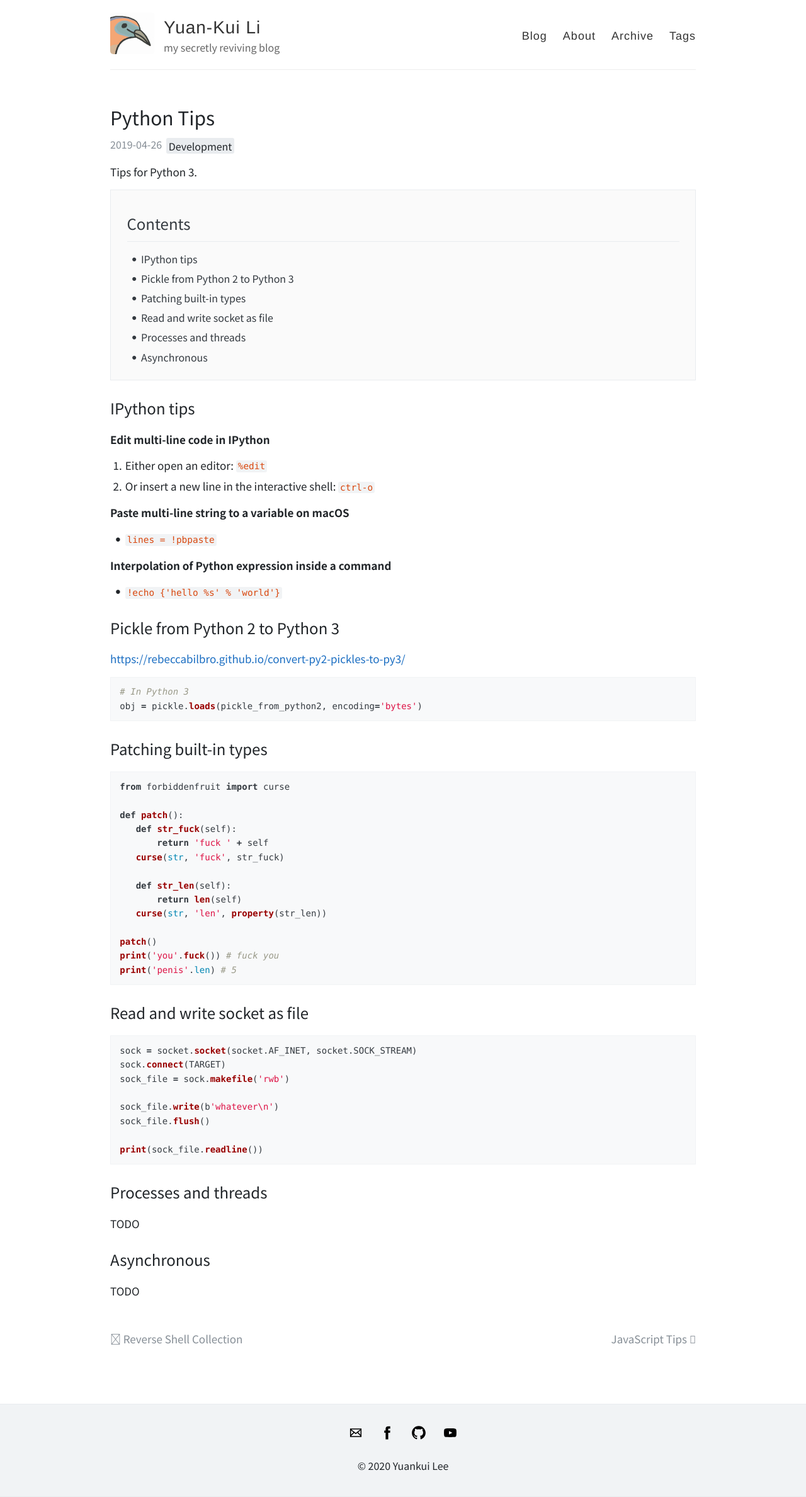
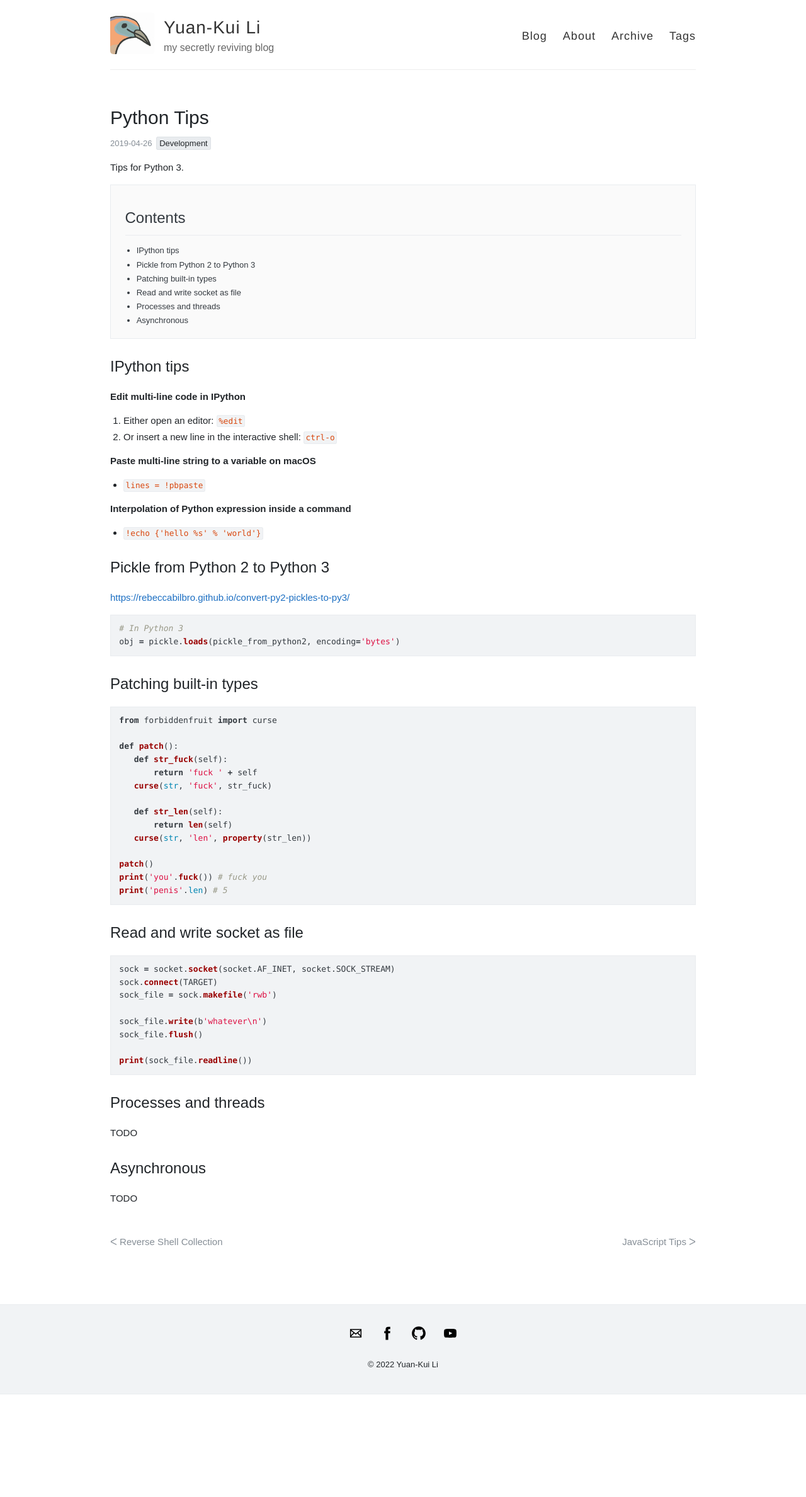
Before and after one commit to djosix/djosix.github.io, a Jekyll site: the page built from _posts/notes/2019-04-26-python-tips.md, in a window 1280 px wide. Shown: the whole page at 63% size. Built offline with Jekyll 4.4.1, drawn with Linux system fonts in a browser that asks for light colours; comment, search, counter and statistics services are not loaded; after the commit the page ends 2214 px from its top, so only the background shows below that.

Commit message:
fix looking

```diff
--- a/_config.yml
+++ b/_config.yml
@@ -51,7 +51,7 @@ footer-links:
   youtube: user/alterma01
 
 # Text under the icons in footer
-footer-text: © 2020 Yuankui Lee
+footer-text: © 2022 Yuan-Kui Li
 
 # Enter your Disqus shortname (not your username) to enable commenting on posts
 # You can find your shortname on the Settings page of your Disqus account
--- a/_layouts/post.html
+++ b/_layouts/post.html
@@ -29,14 +29,14 @@ layout: default
     {% if page.previous.url %}
       <span class="prev" >
           <a href="{{ site.url }}{{ site.baseurl }}{{ page.previous.url }}">
-            &#xE000; {{ page.previous.title }}
+            &#x1438; {{ page.previous.title }}
           </a>
       </span>
     {% endif %}
     {% if page.next.url %}
       <span class="next" >
           <a href="{{ site.url }}{{ site.baseurl }}{{ page.next.url }}">
-            {{ page.next.title }} &#xE001;
+            {{ page.next.title }} &#x1433;
           </a>
       </span>
     {% endif %}
--- a/_sass/_highlights.scss
+++ b/_sass/_highlights.scss
@@ -9,6 +9,7 @@ code.highlighter-rouge {
   font-size: 85%;
   color: $oc-orange-9;
   background-color: $oc-gray-1;
+  border: 1px solid $oc-gray-2;
   padding: .1em .2em;
   border-radius: 3px;
 }
@@ -16,7 +17,8 @@ code.highlighter-rouge {
 pre.highlight {
   font-size: $code-font-size;
   padding: .85em .85em .85em 1.025em;
-  border: 1px solid $oc-gray-1;
+  border: 1px solid $oc-gray-2;
+  background-color: $oc-gray-1;
   // border-radius: 3px;
   color: $oc-gray-8;
   margin: 1em 0;
--- a/_sass/_variables.scss
+++ b/_sass/_variables.scss
@@ -20,20 +20,20 @@ $helveticaNeue: "Helvetica Neue", Helvetica, Arial, sans-serif;
 $georgia: Georgia, serif;
 
 // Fonts
-$base-font: 'Noto Sans TC', 'Open Sans', 'Spoqa Han Sans', 'Source Sans Pro', 'Apple SD Gothic Neo', 'Nanum Barun Gothic', 'Nanum Gothic', 'Verdana', 'Arial', 'Dotum', sans-serif;
+$base-font: sans-serif;
 $code-font: Menlo, monospace;
 
 // Font sizes
-$base-font-size: 17px;
-$small-font-size: 16px;
-$code-font-size: 14px;
+$base-font-size: 15px;
+$small-font-size: 13px;
+$code-font-size: 13px;
 $h1-font-size: 30px;
 $h2-font-size: 27px;
 $h3-font-size: 24px;
 $h4-font-size: 21px;
 $h5-font-size: 18px;
 
-$base-font-weight: 360;
+$base-font-weight: normal;
 
 // Colors
 $base-color: $oc-gray-9;
@@ -66,19 +66,19 @@ $footer-border-color: $oc-gray-2;
 $footer-background-color: $oc-gray-1;
 
 // List
-$li-bottom-space: 0.4em;
+$li-bottom-space: 0.3em;
 $li-bullets-width: 1.4em;
-$li-line-height: 1.55;
+$li-line-height: 1.4em;
 
 $ul-bullets-font: sans-serif;
-$ul-bullets-font-size: 1.4em;
-$ul-bullets-font-line-height: 1.2;
-$ul-bullets-right-space: .3em;
+$ul-bullets-font-size: $base-font-size;
+$ul-bullets-font-line-height: inherit;
+$ul-bullets-right-space: .5em;
 
 $ol-bullets-font: inherit;
-$ol-bullets-font-size: 1em;
+$ol-bullets-font-size: $base-font-size;
 $ol-bullets-font-line-height: inherit;
-$ol-bullets-right-space: .3em;
+$ol-bullets-right-space: .5em;
 
 $li-child-size-ratio: 0.95;
 
--- a/index.html
+++ b/index.html
@@ -42,14 +42,14 @@ layout: default
   {% if paginator.previous_page %}
     <span class="prev">
       <a href="{{ site.baseurl }}{{ paginator.previous_page_path }}" class="prev">
-        &#xE000; Previous
+        &#x1438 Previous
       </a>
     </span>
   {% endif %}
   {% if paginator.next_page %}
     <span class="next">
       <a href="{{ site.baseurl}}{{ paginator.next_page_path }}" class="next">
-        Next &#xE001;
+        Next &#x1433
       </a>
     </span>
   {% endif %}
--- a/style.scss
+++ b/style.scss
@@ -87,7 +87,7 @@ h1, h2, h3, h4, h5, h6 {
 }
 
 h1, h2, h3 {
-  font-weight: 400;
+  font-weight: medium;
 }
 
 h1 {
@@ -180,8 +180,8 @@ ol, ul {
 }
 
 ul {
+  list-style-type: disc;
   > li:before {
-    content: "\2022";
     padding-right: $ul-bullets-right-space;
     font-family: $ul-bullets-font;
     font-size: $ul-bullets-font-size;
@@ -190,11 +190,9 @@ ul {
 }
 
 ol {
-  counter-reset: section;
-
+  list-style-type: decimal;
   > li:before {
     counter-increment: section;
-    content: counter(section) ".";
     padding-right: $ol-bullets-right-space;
     font-family: $ol-bullets-font;
     font-size: $ol-bullets-font-size;
@@ -270,7 +268,7 @@ tbody tr:nth-child(odd) th {
 
 // Blockquote
 blockquote {
-  font-weight: 300;
+  font-weight: $base-font-weight;
   padding: 0 0 0 1.4rem;
   margin: 0 2rem 1rem 0;
   border-left: .2em solid $blockquote-border-color;
@@ -493,7 +491,8 @@ nav {
 
       > a {
         margin: 3px 3px 3px 0;
-        padding: .5px 4px;
+        padding: 2px 4px;
+        border: 1px solid $oc-gray-3;
         color: $tag-index-label-color;
         background-color: $tag-index-label-background-color;
         border-radius: 3px;
```
